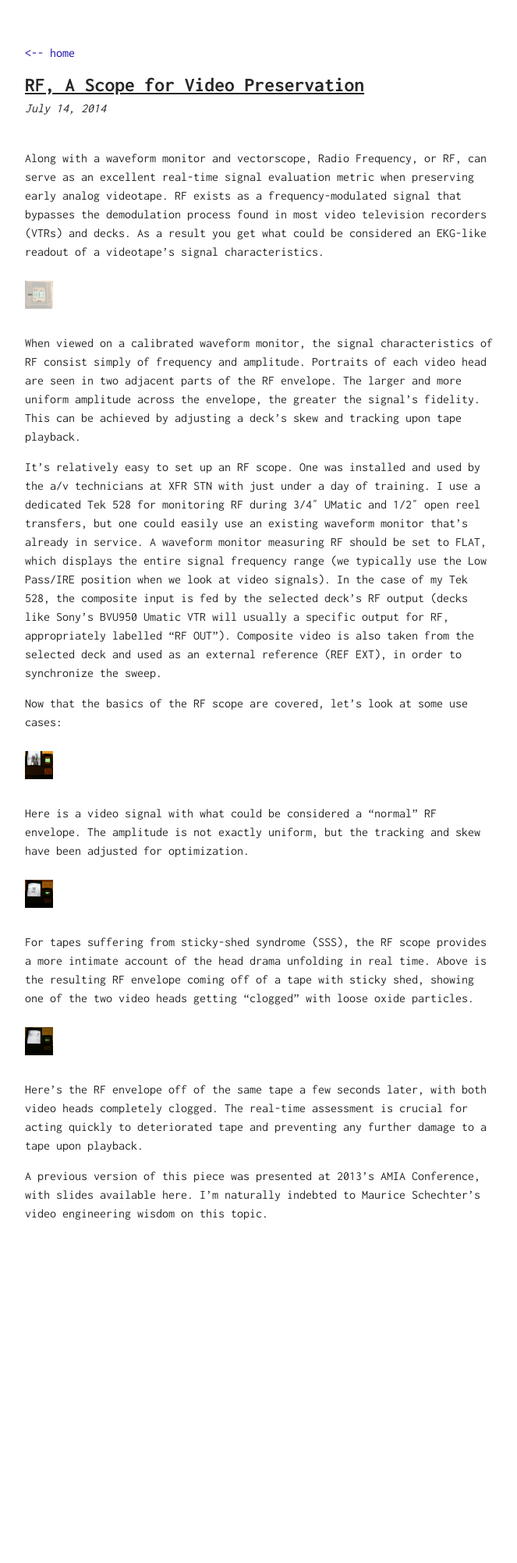
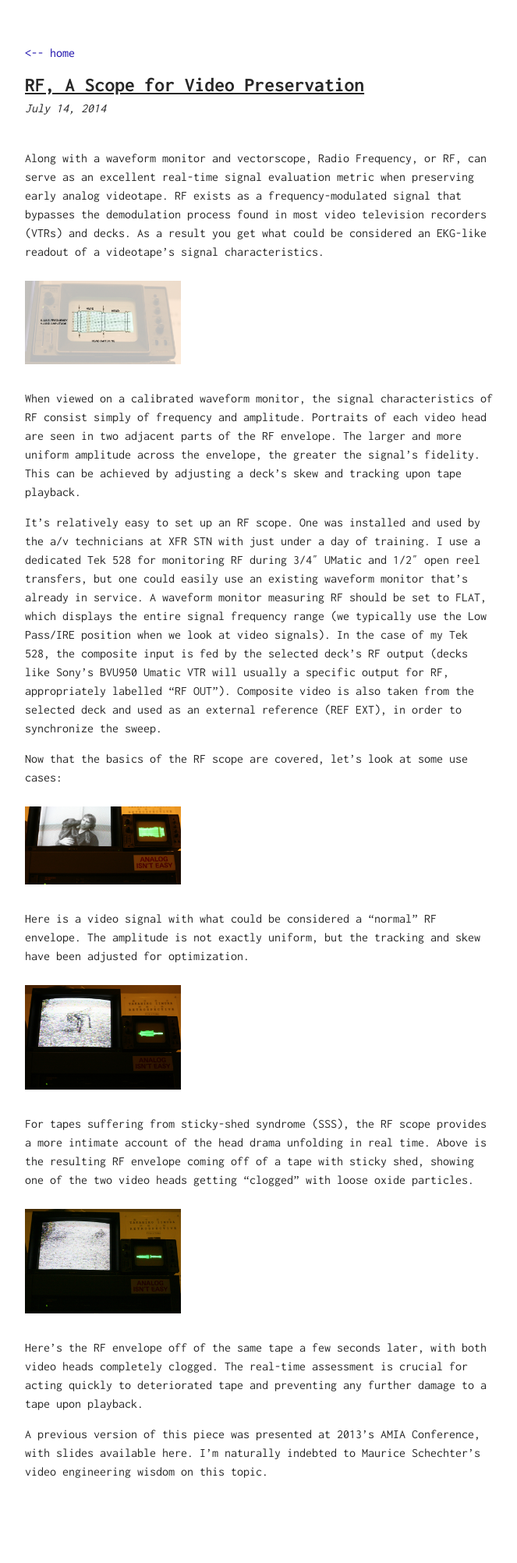
Before and after one commit to epiil/epiil.github.io, a Jekyll site: the page built from _posts/2014-07-14-rf-a-scope-for-video-preservation.md, in a window 1280 px wide. Shown: the whole page at 78% size, without its empty margins (308-971 px from the left). Built offline with Jekyll 4.4.1, drawn with Linux system fonts in a browser that asks for light colours; before the commit the page ends 1673 px from its top, so only the background shows below that.

Commit message:
{:width="200px"}

```diff
--- a/_posts/2014-07-14-rf-a-scope-for-video-preservation.md
+++ b/_posts/2014-07-14-rf-a-scope-for-video-preservation.md
@@ -5,7 +5,7 @@ title: RF, A Scope for Video Preservation
 
 Along with a waveform monitor and vectorscope, Radio Frequency, or RF, can serve as an excellent real-time signal evaluation metric when preserving early analog videotape. RF exists as a frequency-modulated signal that bypasses the demodulation process found in most video television recorders (VTRs) and decks. As a result you get what could be considered an EKG-like readout of a videotape’s signal characteristics.
 
-![]({{ site.url }}/assets/img/rf_signalexplained.jpg){:height="36px" width="36px"}
+![]({{ site.url }}/assets/img/rf_signalexplained.jpg){:width="200px"}
 
 When viewed on a calibrated waveform monitor, the signal characteristics of RF consist simply of frequency and amplitude. Portraits of each video head are seen in two adjacent parts of the RF envelope. The larger and more uniform amplitude across the envelope, the greater the signal’s fidelity. This can be achieved by adjusting a deck’s skew and tracking upon tape playback.
 
@@ -13,15 +13,15 @@ It’s relatively easy to set up an RF scope. One was installed and used by the
 
 Now that the basics of the RF scope are covered, let’s look at some use cases:
 
-![]({{ site.url }}/assets/img/normalrf1.jpg){:height="36px" width="36px"}
+![]({{ site.url }}/assets/img/normalrf1.jpg){:width="200px"}
 
 Here is a video signal with what could be considered a “normal” RF envelope. The amplitude is not exactly uniform, but the tracking and skew have been adjusted for optimization.
 
-![]({{ site.url }}/assets/img/rf_partialheadclog1.jpg){:height="36px" width="36px"}
+![]({{ site.url }}/assets/img/rf_partialheadclog1.jpg){:width="200px"}
 
 For tapes suffering from sticky-shed syndrome (SSS), the RF scope provides a more intimate account of the head drama unfolding in real time. Above is the resulting RF envelope coming off of a tape with sticky shed, showing one of the two video heads getting “clogged” with loose oxide particles.
 
-![]({{ site.url }}/assets/img/rf_fullheadclog1.jpg){:height="36px" width="36px"}
+![]({{ site.url }}/assets/img/rf_fullheadclog1.jpg){:width="200px"}
 
 Here’s the RF envelope off of the same tape a few seconds later, with both video heads completely clogged. The real-time assessment is crucial for acting quickly to deteriorated tape and preventing any further damage to a tape upon playback.
 
```
